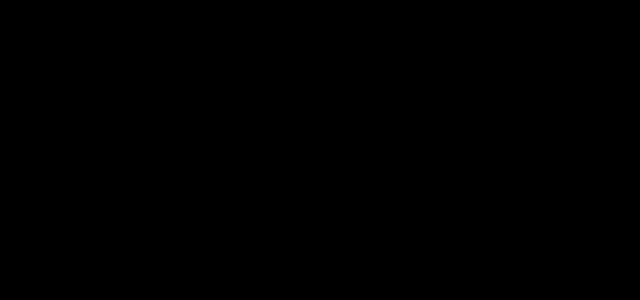
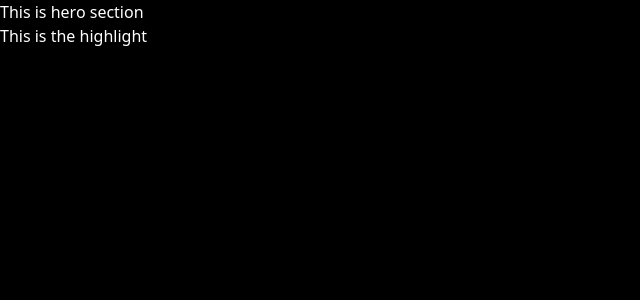
Before and after one commit to Tez-cyber/apple-site, a React (Vite) app: page / in a window 1280 px wide. Shown: the top 300 px of the page, without its empty margins (0-640 px from the left). Built offline with nearby package versions, Linux system fonts and the light colour scheme.

Commit message:
imported hero and highlights

```diff
--- a/src/App.jsx
+++ b/src/App.jsx
@@ -1,3 +1,5 @@
+import Hero from "./components/Hero"
+import Highlights from "./components/Highlights"
 import Navbar from "./components/Navbar"
 
 const App = () => {
@@ -5,7 +7,9 @@ const App = () => {
   return (
     <>
       <main className="bg-black text-white">
-        <Navbar></Navbar>
+        <Navbar />
+        <Hero />
+        <Highlights />
       </main>
     </>
   )
```
